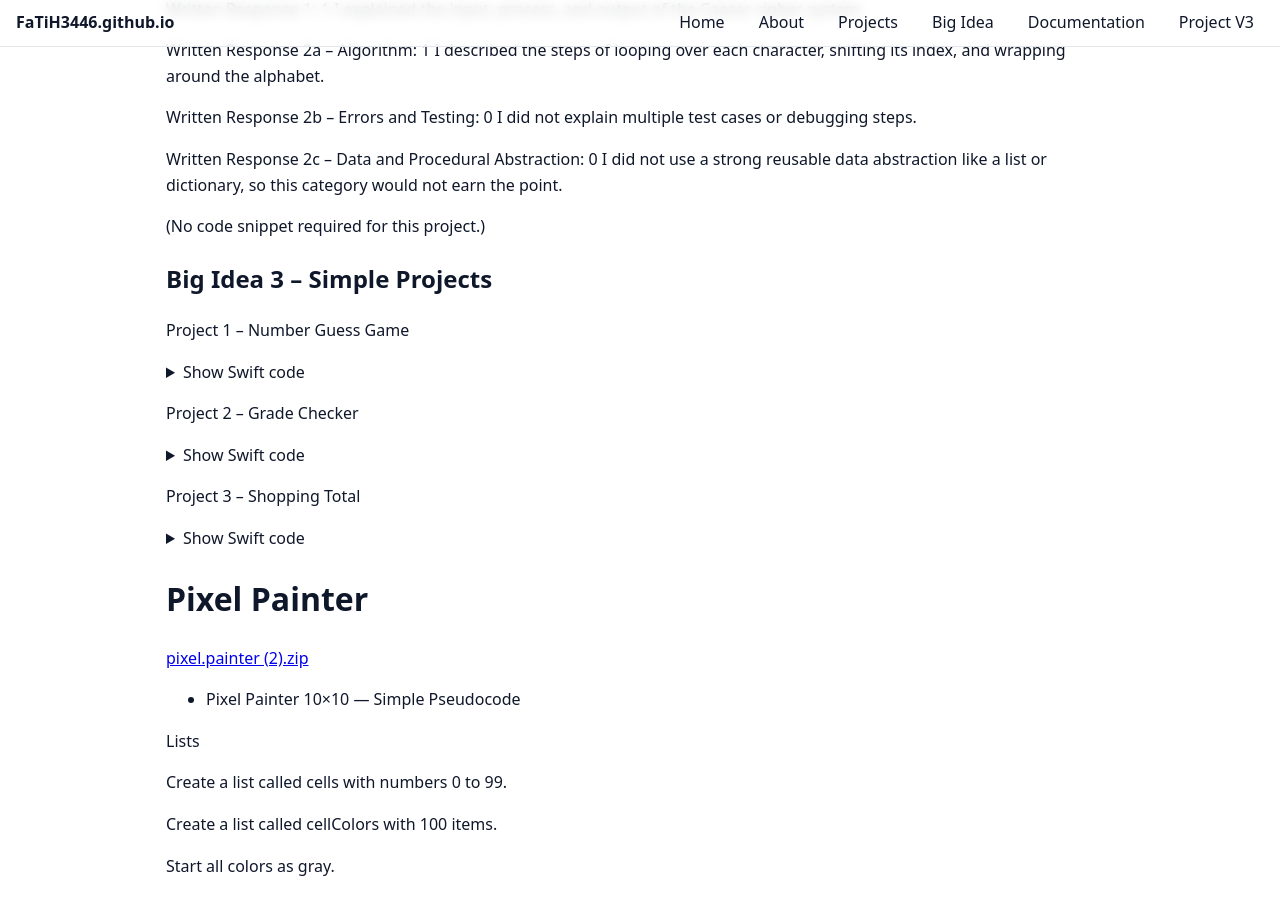
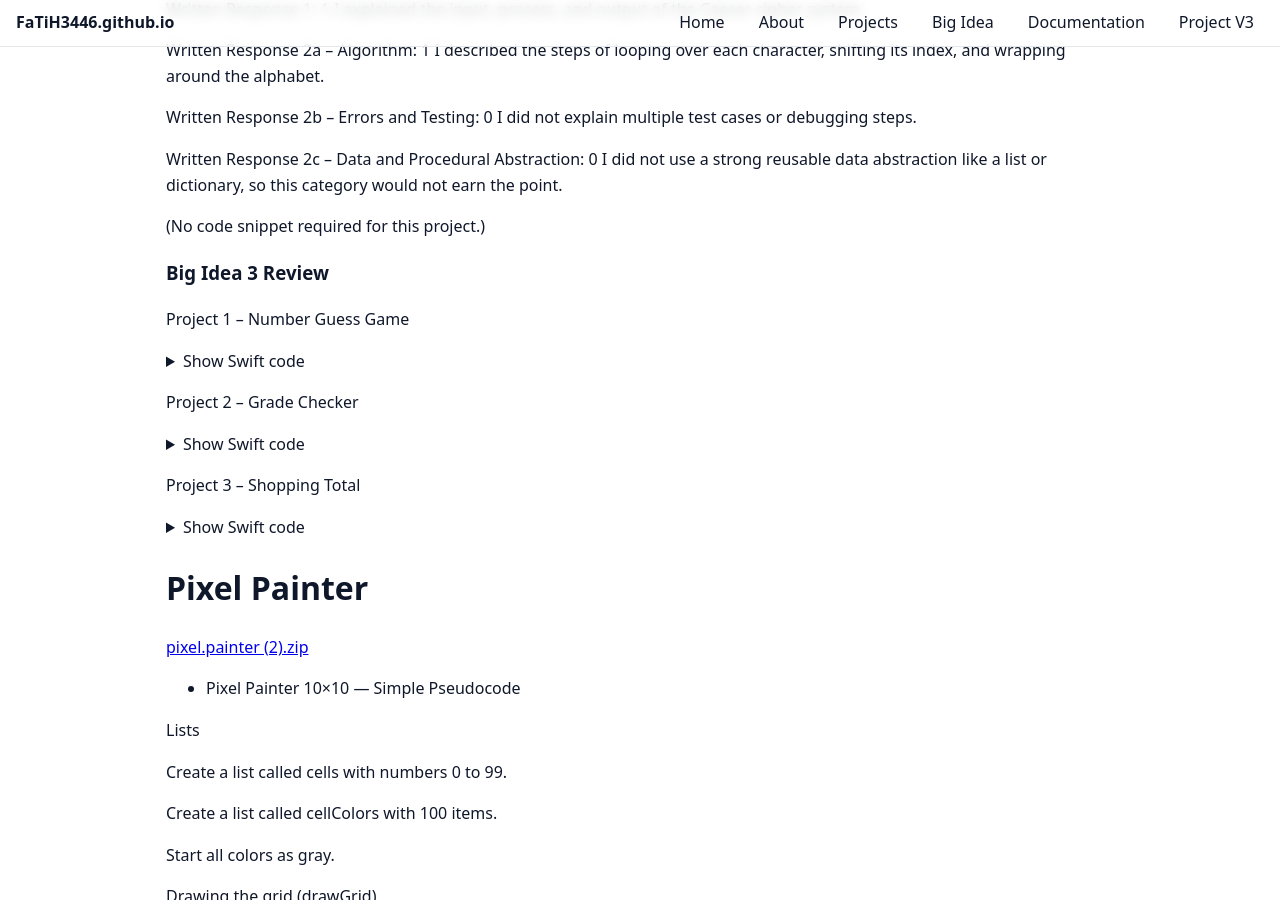
Before and after one commit to FaTiH3446/FaTiH3446.github.io, a Jekyll site: the page built from projects3.md, in a window 1280 px wide and 900 px high, scrolled down 2500 px. Built offline with Jekyll 4.4.1, drawn with Linux system fonts in a browser that asks for light colours.

Commit message:
Update projects3.md

```diff
--- a/projects3.md
+++ b/projects3.md
@@ -90,7 +90,7 @@ Written Response 2c – Data and Procedural Abstraction: 0 I did not use a stron
 
 
 
-## Big Idea 3 – Simple Projects
+### Big Idea 3 Review
 
 Project 1 – Number Guess Game
 <details> <summary>Show Swift code</summary>
```
